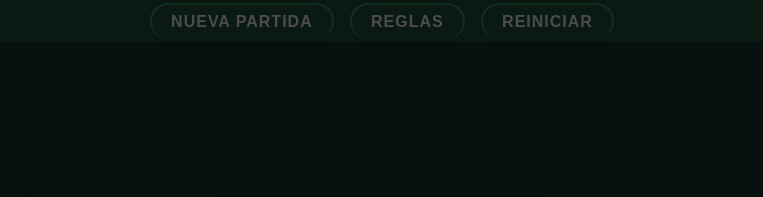
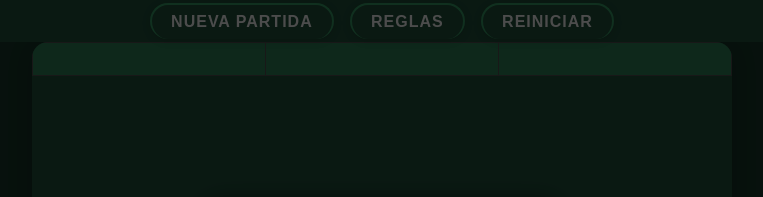
Before and after one commit to luki8a/generala, a plain HTML site: page index.html in a window 1280 px wide. Shown: the top 197 px of the page, without its empty margins (258-1021 px from the left). Drawn offline with Linux system fonts and the light colour scheme.

Commit message:
index.html

```diff
--- a/index.html
+++ b/index.html
@@ -7,13 +7,13 @@
     <link rel="stylesheet" href="style.css">
 </head>
 <body>
+    <!-- Modal para elegir jugadores -->
     <div id="modal-jugadores" class="modal">
         <div class="modal-content">
             <span class="close" id="close-modal-jugadores">&times;</span>
             <h2>Anotador <span>GENERALA</span></h2>
             <p>Seleccione cantidad de jugadores:</p>
             <div id="cantidad-jugadores">
-                <!-- Botones de 2 a 7 jugadores -->
                 <button class="btn-cant" data-cant="2">2</button>
                 <button class="btn-cant" data-cant="3">3</button>
                 <button class="btn-cant" data-cant="4">4</button>
@@ -29,6 +29,7 @@
         </div>
     </div>
 
+    <!-- Menú -->
     <header>
         <div class="dropdown">
             <button class="dropdown-btn" id="dropdown-btn">MENÚ &#9662;</button>
@@ -40,22 +41,38 @@
         </div>
     </header>
 
+    <!-- Tablero principal -->
     <main>
         <section id="tablero-section">
             <div id="tablero">
-                    <!-- Aquí se genera el tablero dinámicamente -->
+                <!-- Aquí se genera la tabla dinámicamente con JS -->
+                <!-- Ejemplo de estructura esperada: ... -->
+                <table class="tabla-generala">
+                  <thead>
+                    <tr>
+                      <th></th>
+                      <th class="nombre-jugador" id="ganador"></th>
+                      <th class="nombre-jugador"></th>
+
+                    </tr>
+                  </thead>
+                  <tbody>
+
+                  </tbody>
+                </table>
+
             </div>
         </section>
-            <!-- Se eliminó la sección de dados -->
     </main>
 
-
+    <!-- Modal de puntaje -->
     <div id="modal-puntaje" class="modal">
         <div class="modal-content" id="puntaje-content">
-            <!-- Aquí se muestra el selector de puntaje -->
+            <!-- Selector de puntaje -->
         </div>
     </div>
 
+    <!-- Modal de reglas -->
     <div id="modal-reglas" class="modal">
         <div class="modal-content">
             <span class="close" id="close-modal-reglas">&times;</span>
@@ -83,23 +100,23 @@
         </div>
     </div>
 
+    <!-- Footer -->
     <footer>
-               <p>&copy; Diseñado por el<span style="color:#e53935; font-weight:bold;"> Ocho</span> 2025 Generala.</p>
+        <p>&copy; Diseñado por el <span style="color:#e53935; font-weight:bold;">Ocho</span> 2025 Generala.</p>
     </footer>
-    <script src="script.js"></script>
 
+    <!-- Alertas personalizadas -->
     <div id="custom-alert" class="custom-alert">
         <div class="custom-alert-content">
             <span id="custom-alert-msg"></span>
             <div id="custom-alert-buttons">
                 <button id="custom-alert-accept" style="display:none;">Aceptar</button>
                 <button id="custom-alert-cancel" style="display:none;">Cancelar</button>
-          <button id="custom-alert-close">Cerrar</button>
-        </div>
             </div>
         </div>
     </div>
 
+    <!-- Modal de ganador -->
     <div id="ganador-modal" class="ganador-modal">
         <div class="ganador-content">
             <canvas id="fireworks-canvas"></canvas>
@@ -111,5 +128,8 @@
             </div>
         </div>
     </div>
+
+    <!-- JS principal -->
+    <script src="script.js"></script>
 </body>
 </html>
```
Lines whose indentation alone changed are shown as unchanged.
